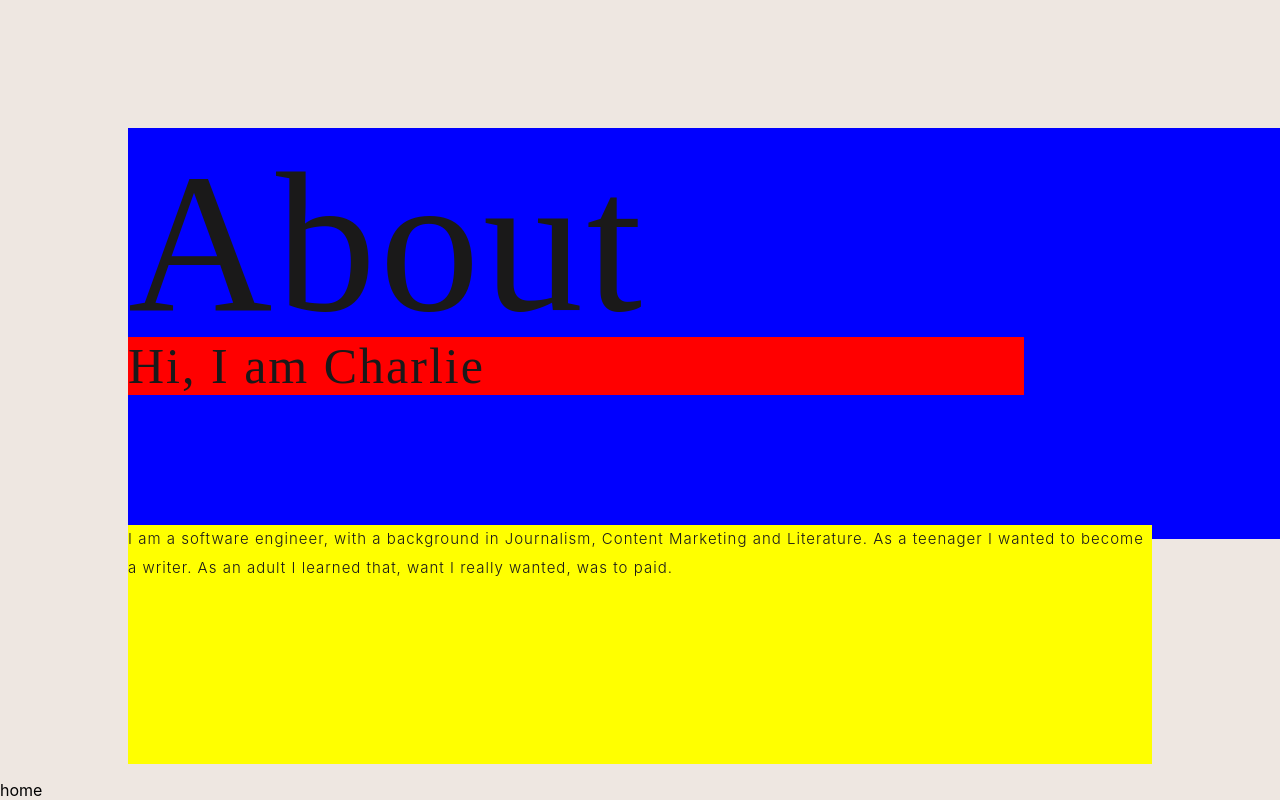
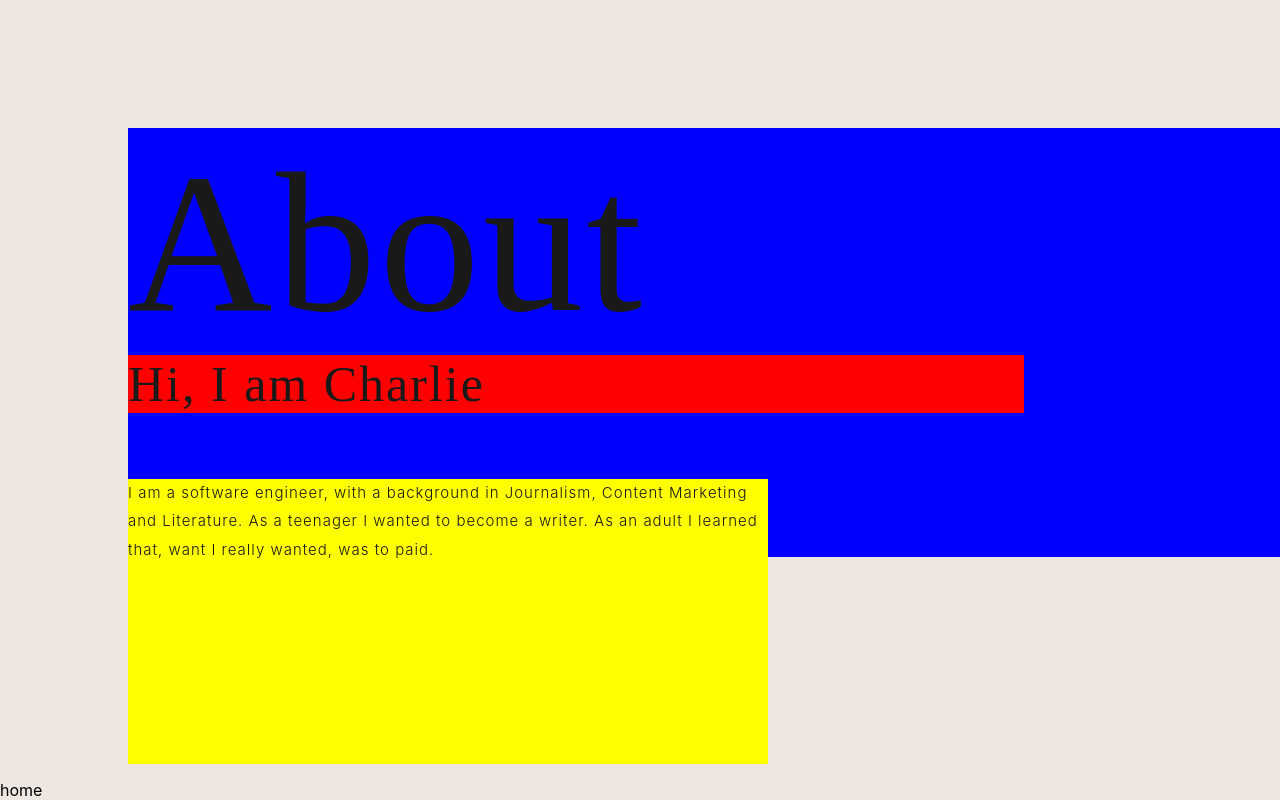
Before and after one commit to charliekroon/portfolio, a Next.js app: page /about in a window 1280 px wide. Built offline with nearby package versions, Linux system fonts and the light colour scheme.

Commit message:
css debugging

```diff
--- a/pages/about.tsx
+++ b/pages/about.tsx
@@ -49,7 +49,9 @@ export const Text = styled.text`
 	display: grid;
 	margin-left: 10%;
 	flex-grow: 1;
-	margin-top: 5%;
+	margin-top: 0%;
+	margin-right: 40%;
+
 	background: yellow;
 `;
 
```
